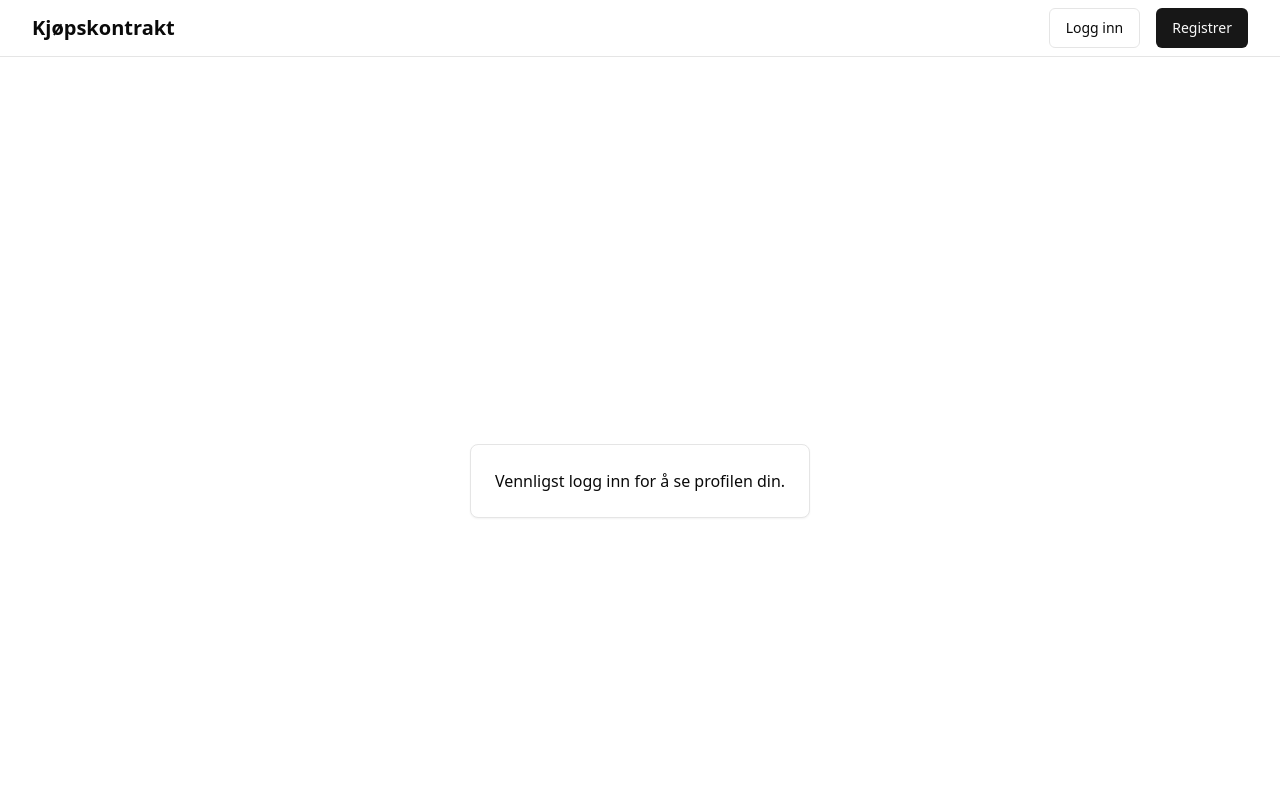
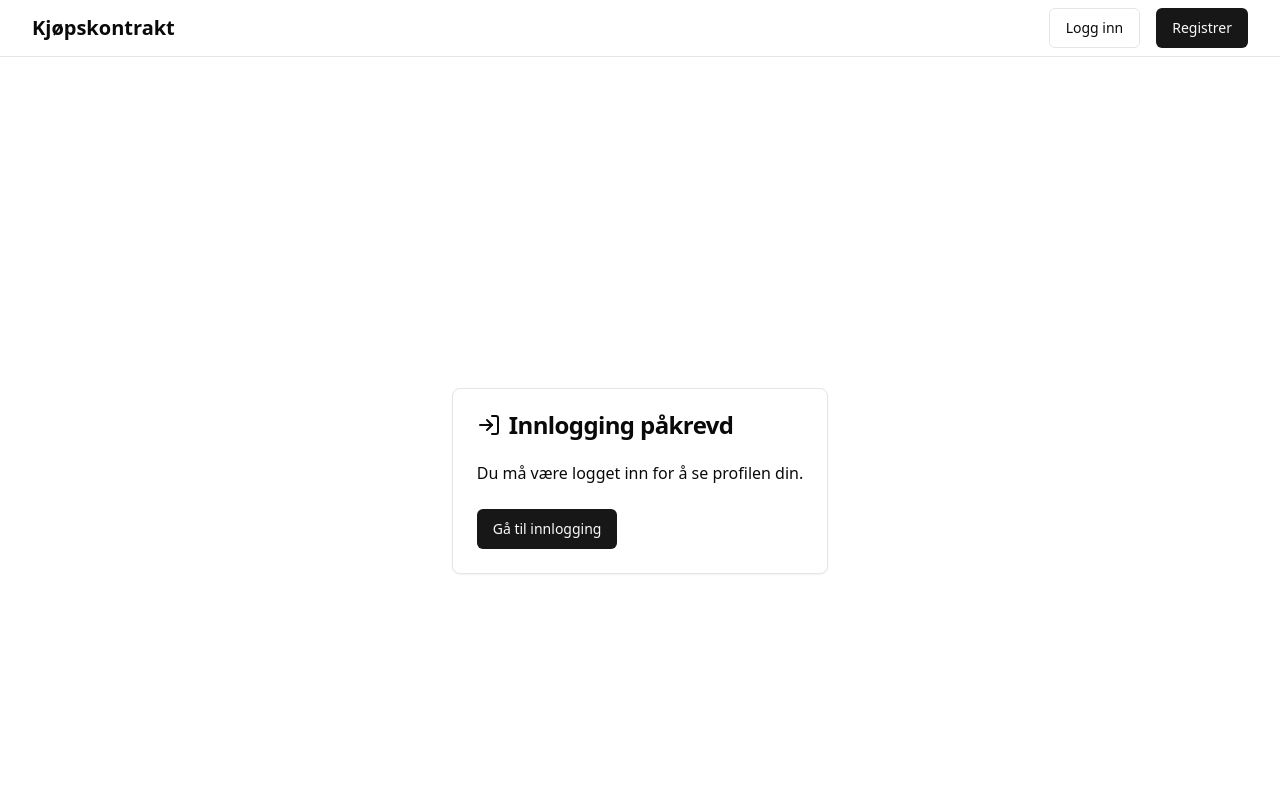
Before and after one commit to blendimaliqi/kjopskontrakt-next, a Next.js app: page /profile in a window 1280 px wide. Shown: the top 800 px of the page. Built offline with nearby package versions, Linux system fonts and the light colour scheme; no server answers.

Commit message:
added so that user needs to be logged in to view profile page. also added redirect to "/" after user logout

```diff
--- a/app/profile/page.tsx
+++ b/app/profile/page.tsx
@@ -2,30 +2,55 @@
 import React from "react";
 import { useSession } from "next-auth/react";
 import Balance from "@/components/Balance";
-import { Card, CardContent, CardHeader, CardTitle } from "@/components/ui/card";
+import {
+  Card,
+  CardContent,
+  CardFooter,
+  CardHeader,
+  CardTitle,
+} from "@/components/ui/card";
 import { Button } from "@/components/ui/button";
-import { User, Mail, DollarSign, Home } from "lucide-react";
+import { User, Mail, DollarSign, Home, LogIn } from "lucide-react";
 import Link from "next/link";
 
-const ProfilePage = () => {
-  const { data: session } = useSession();
+const LoginMessage: React.FC = () => (
+  <Card>
+    <CardHeader>
+      <CardTitle className="flex items-center">
+        <LogIn className="mr-2" />
+        Innlogging påkrevd
+      </CardTitle>
+    </CardHeader>
+    <CardContent>
+      <p>Du må være logget inn for å se profilen din.</p>
+    </CardContent>
+    <CardFooter>
+      <Button asChild>
+        <Link href="/auth/signin">Gå til innlogging</Link>
+      </Button>
+    </CardFooter>
+  </Card>
+);
 
-  if (!session) {
+const ProfilePage: React.FC = () => {
+  const { data: session, status } = useSession();
+
+  if (status === "loading") {
+    return (
+      <div className="flex items-center justify-center h-screen">Laster...</div>
+    );
+  }
+
+  if (status === "unauthenticated") {
     return (
       <div className="flex items-center justify-center h-screen">
-        <Card>
-          <CardContent className="pt-6">
-            <p className="text-center">
-              Vennligst logg inn for å se profilen din.
-            </p>
-          </CardContent>
-        </Card>
+        <LoginMessage />
       </div>
     );
   }
 
   return (
-    <div className="flex flex-col  container mx-auto p-6">
+    <div className="flex flex-col container mx-auto p-6">
       <h1 className="text-3xl font-bold mb-16">Min Profil</h1>
       <div className="grid grid-cols-1 md:grid-cols-2 gap-6 mb-8">
         <Card>
@@ -38,7 +63,7 @@ const ProfilePage = () => {
           <CardContent>
             <div className="flex items-center mt-2">
               <Mail className="mr-2" />
-              <span>{session.user.email}</span>
+              <span>{session && session.user.email}</span>
             </div>
             {/* <Button variant="outline" style={{ marginTop: "38px" }}>
               Rediger Profil
@@ -56,7 +81,7 @@ const ProfilePage = () => {
           <CardContent>
             <div className="mb-4">
               <div className="text-sm text-gray-500 mb-1">Nåværende saldo</div>
-              <div className="text-3xl font-bold flex items-baselin ">
+              <div className="text-3xl font-bold flex items-baseline">
                 <Balance />
               </div>
             </div>
@@ -69,7 +94,7 @@ const ProfilePage = () => {
 
       <Button asChild variant="outline" className="mt-8">
         <Link href="/">
-          <Home className="mr-2 " /> Tilbake til kjøpskontrakt
+          <Home className="mr-2" /> Tilbake til kjøpskontrakt
         </Link>
       </Button>
     </div>
--- a/components/DropDownProfile.tsx
+++ b/components/DropDownProfile.tsx
@@ -31,6 +31,10 @@ const DropdownProfile = () => {
       </div>
     );
   }
+
+  const handleSignOut = () => {
+    signOut({ callbackUrl: "/" });
+  };
 
   return (
     <DropdownMenu>
@@ -86,7 +90,7 @@ const DropdownProfile = () => {
           </div>
         </DropdownMenuItem>
         <DropdownMenuSeparator />
-        <DropdownMenuItem onClick={() => signOut()}>
+        <DropdownMenuItem onClick={handleSignOut}>
           <LogOut className="mr-2 h-4 w-4" />
           <span className="cursor-pointer">Logg ut</span>
         </DropdownMenuItem>
```
